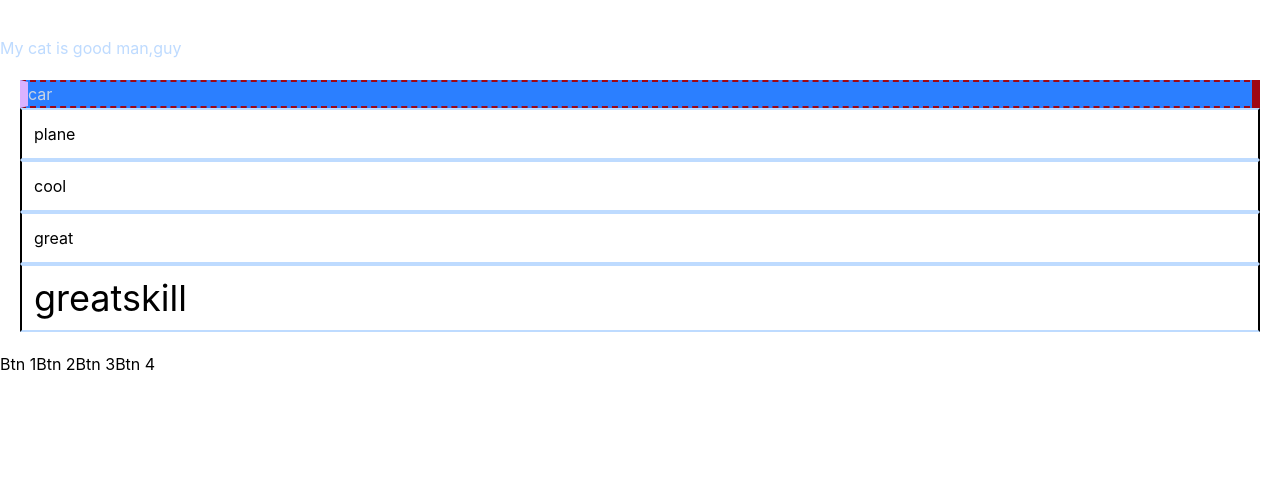
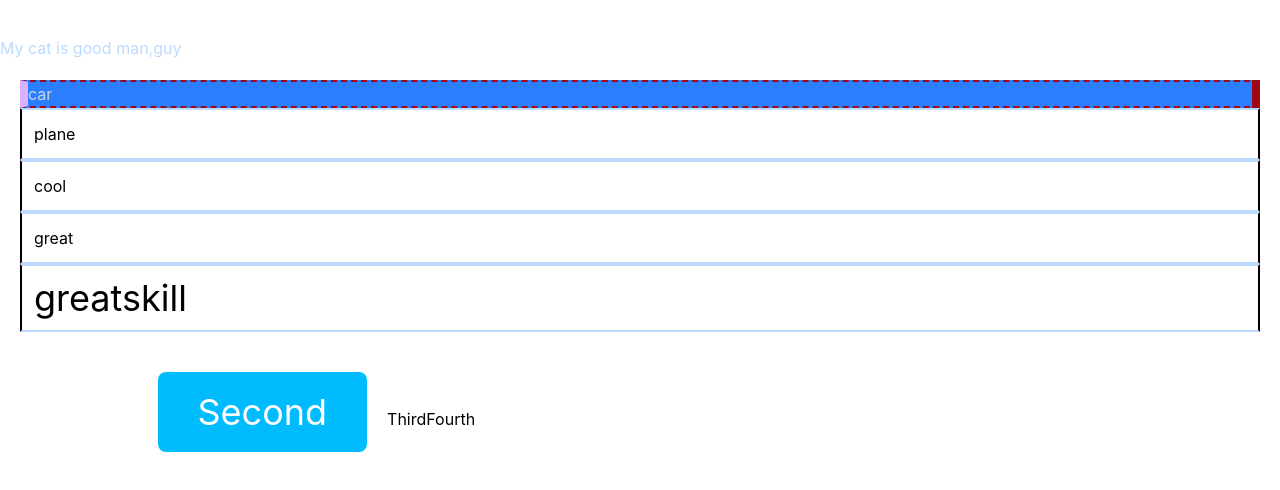
Before and after one commit to kingvirtuous/snap-react-tailwind, a React (Vite) app: page / in a window 1280 px wide. Shown: the top 490 px of the page. Built offline with nearby package versions, Linux system fonts and the light colour scheme.

Commit message:
stylingurtger

```diff
--- a/src/Button.jsx
+++ b/src/Button.jsx
@@ -3,10 +3,11 @@ import React from 'react'
 const Button = () => {
   return (<>
     <div>
-    <button clas>Btn 1</button>
-      <button>Btn 2</button>
-      <button>Btn 3</button>
-      <button>Btn 4</button>
+    <button className="text-white m-4 py-5
+      px-9 border-2 border-white rounded-md">first</button>
+      <button className="bg-sky-400 text-4xl text-white m-5 px-10 py-5 rounded-lg">Second</button>
+      <button>Third</button>
+      <button>Fourth</button>
       </div>
     </>
   )
```
